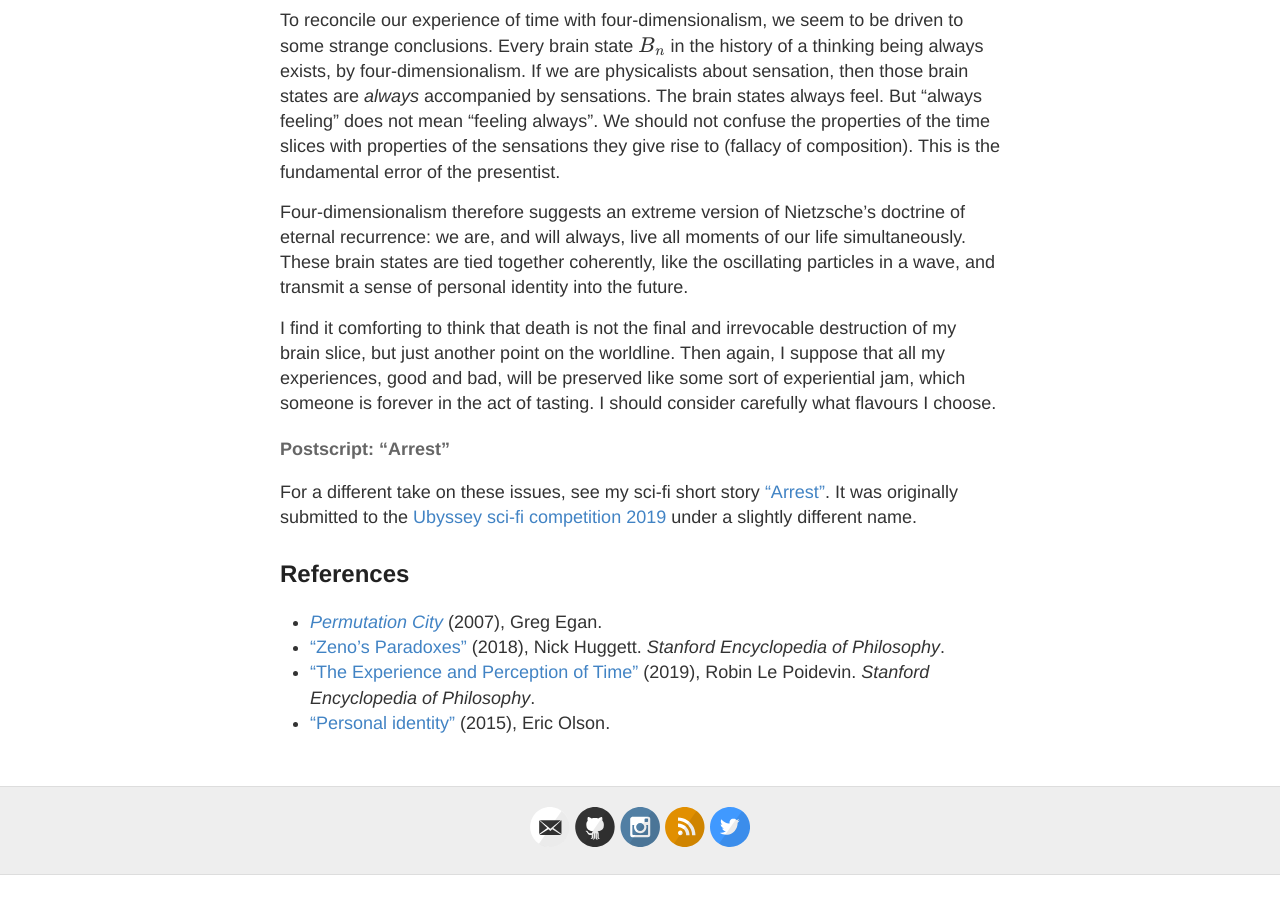
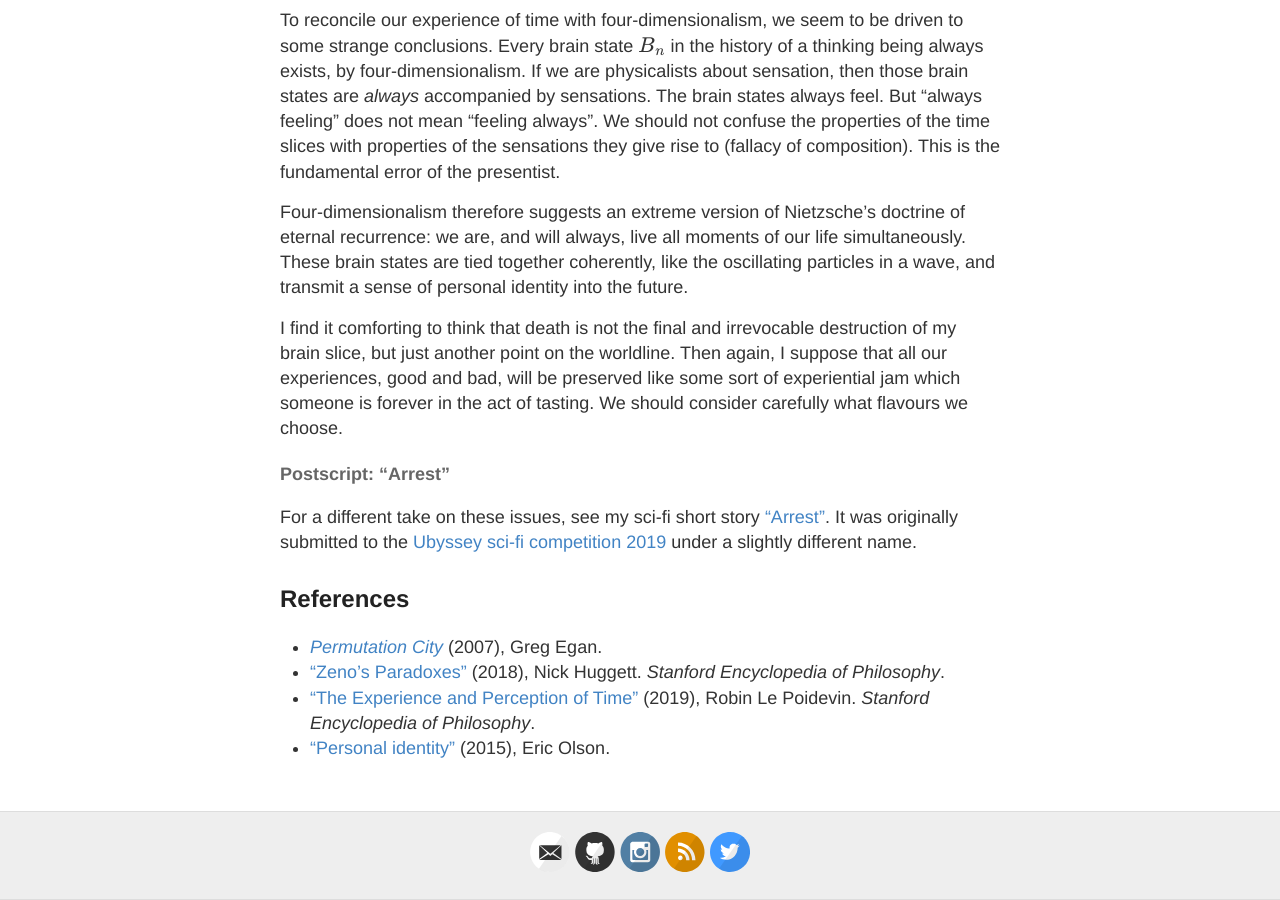
Before and after one commit to hapax/hapax.github.io, a Jekyll site: the page built from _posts/2019-07-29-psychology-time.md, in a window 1280 px wide and 900 px high, scrolled down 6795 px. Built offline with Jekyll 4.4.1, drawn with Linux system fonts in a browser that asks for light colours; our own code applies the rules of GitHub Pages for plain Markdown files; formulas are drawn with MathJax 3; a script that is not in the unit is left out; before the commit the page ends 7670 px from its top, so only the background shows below that.

Commit message:
Update 2019-07-29-psychology-time.md

```diff
--- a/_posts/2019-07-29-psychology-time.md
+++ b/_posts/2019-07-29-psychology-time.md
@@ -421,10 +421,10 @@ oscillating particles in a wave, and transmit a sense of personal identity into
 I find it comforting to think that death is not the final
 and irrevocable destruction of my brain slice, but just another point
 on the worldline.
-Then again, I suppose that all my experiences, good and bad, will be preserved
-like some sort of experiential jam, which someone is forever in the
+Then again, I suppose that all our experiences, good and bad, will be preserved
+like some sort of experiential jam which someone is forever in the
 act of tasting.
-I should consider carefully what flavours I choose.
+We should consider carefully what flavours we choose.
 
 #### Postscript: "Arrest"
 
```
